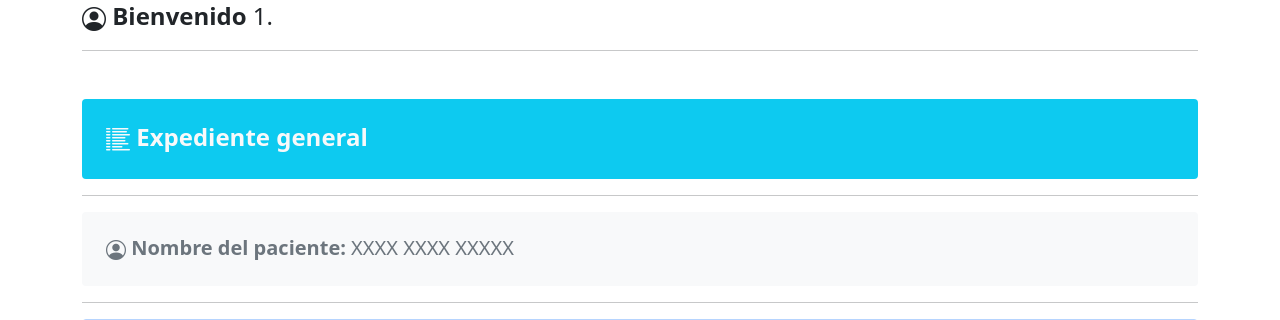
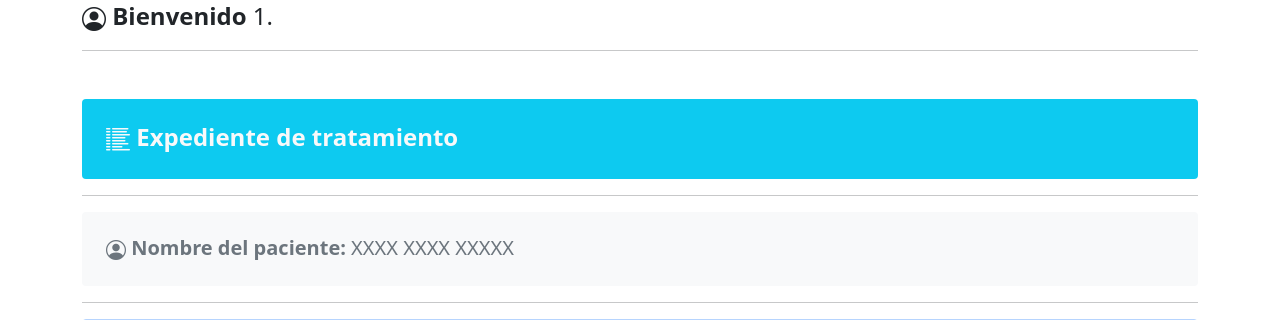
Before and after one commit to jesusrlv/medical, a PHP site: page /bucal.php in a window 1280 px wide. Shown: the part 168-488 px from the top of the page. Run offline with PHP 8.4, Linux system fonts and the light colour scheme; the visitor is signed in with stand-in values (Sample User, id 1); some libraries are stand-ins or nearby versions.

Commit message:
imagenes apoyo

```diff
--- a/bucal.php
+++ b/bucal.php
@@ -118,7 +118,7 @@ include('prcd/conn.php');
       <hr>
 
       <p class="h4 mt-5 bg-info text-light p-4 rounded">
-        <strong><i class="bi bi-list-columns-reverse"></i> Expediente general</strong>
+        <strong><i class="bi bi-list-columns-reverse"></i> Expediente de tratamiento</strong>
       </p>
       <hr>
       <p class="h5 mt-2 bg-light text-secondary p-4 rounded">
--- a/pacientes.php
+++ b/pacientes.php
@@ -117,7 +117,7 @@
       <p class="h4 mt-5">
         <strong><i class="bi bi-person-bounding-box"></i> Pacientes</strong>
       </p>
-      <div class="input-group w-50 mb-3">
+      <div class="input-group w-50 mb-1 mt-3">
         <span class="input-group-text" id="basic-addon1"><i class="bi bi-search"></i></span>
         <input type="text" class="form-control" placeholder="Filtro" aria-label="Filtro" aria-describedby="basic-addon1" id="buscarNameUser">
       </div>
```
Also changed, not shown: imagenes_apoyo/edad-dientes.jpg (added), 2 other files.
